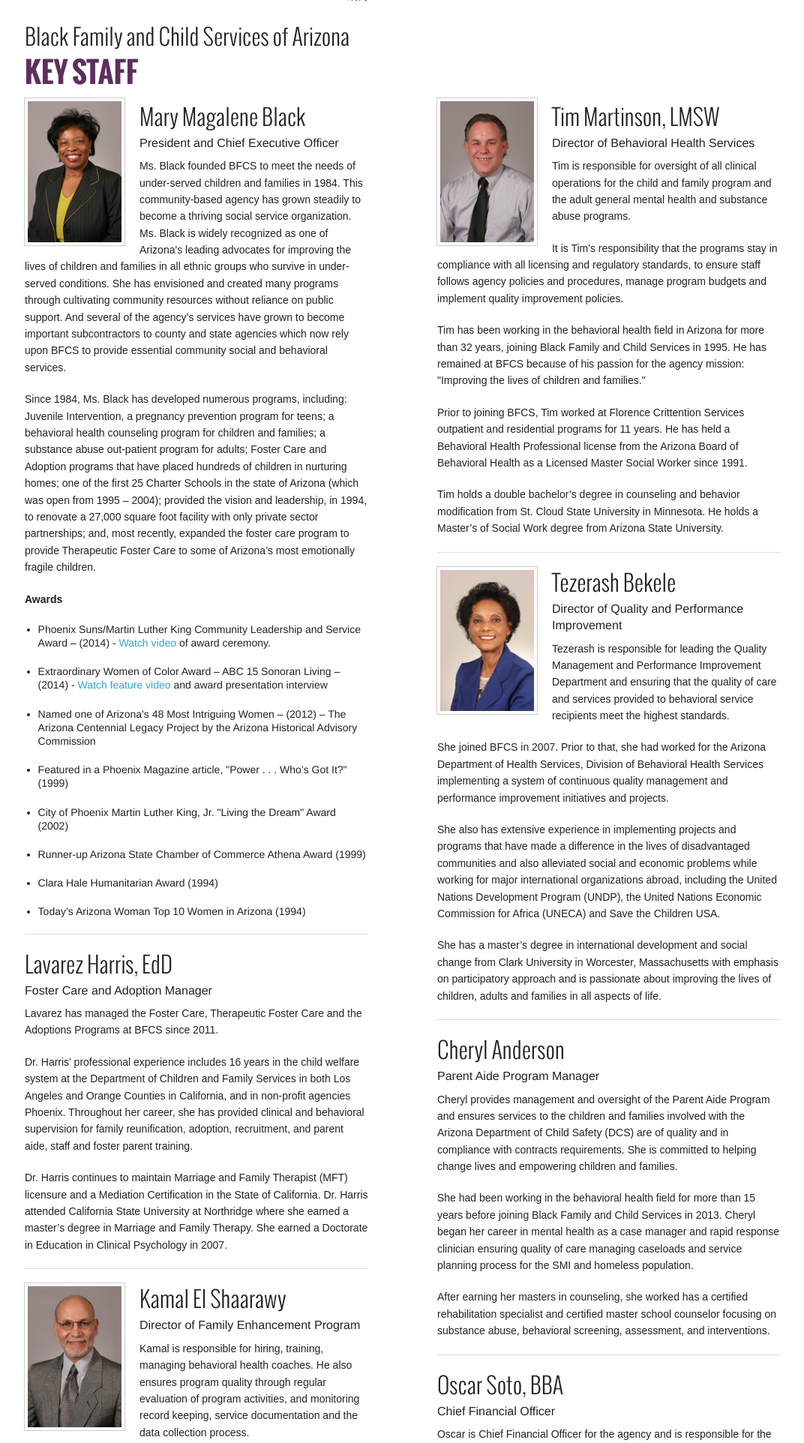
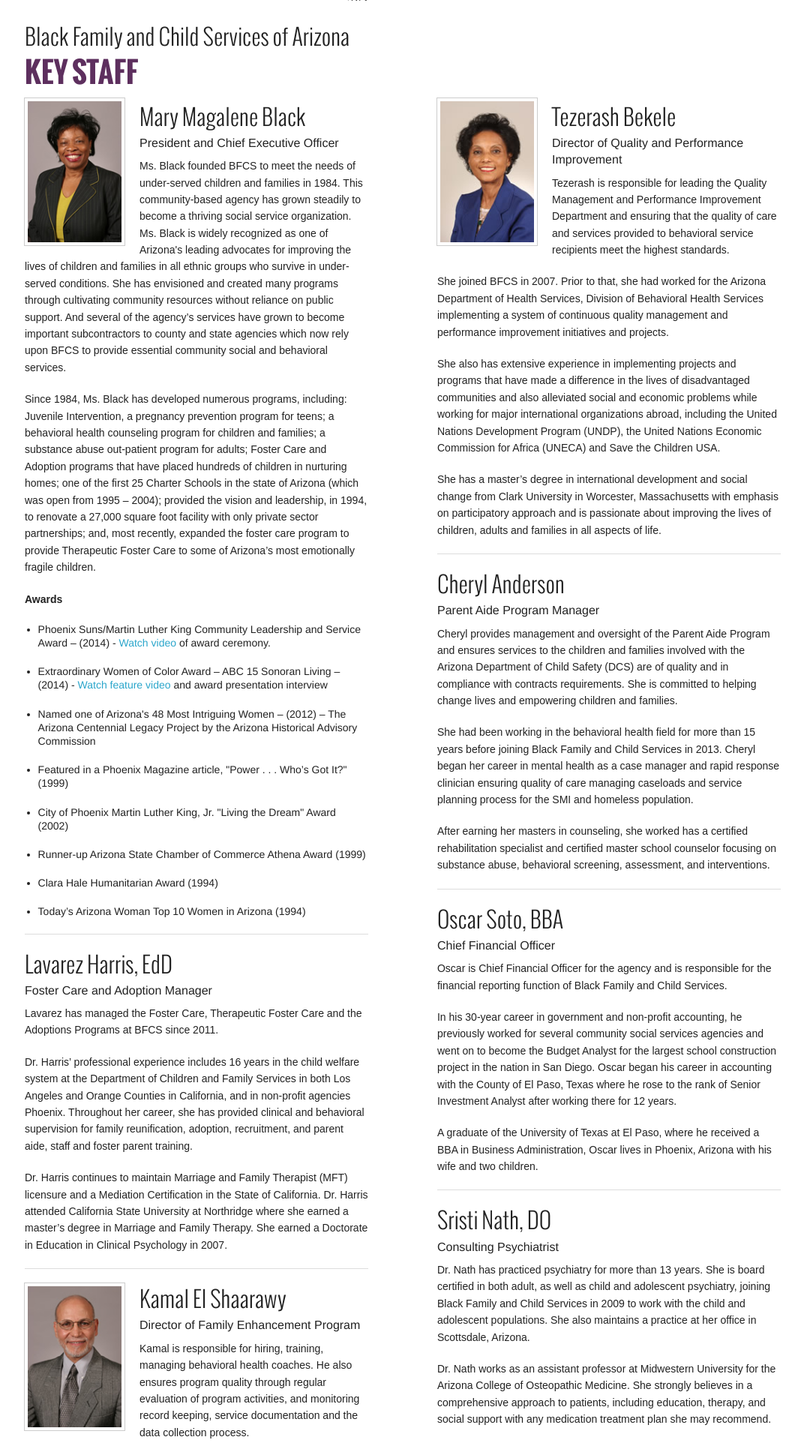
Before and after one commit to kristenzirkler/bfcs-site, a PHP site: page /staff.php in a window 1280 px wide. Shown: the part 125-2049 px from the top of the page at 75% size, without its empty margins (57-1129 px from the left). Run offline with PHP 8.4, Linux system fonts and the light colour scheme.

Commit message:
removed tim

```diff
--- a/staff.php
+++ b/staff.php
@@ -77,16 +77,6 @@
       <hr>
   	</div>
   	<div class="large-5 columns left large-offset-1">
-      <img src="img/staff/staff_tim_martinson.jpg" alt="Tim Martinson" class="th" style="float:left;margin-right:20px;width:133px;height=200px;" />
-      <h4>Tim Martinson, LMSW</h4>
-      <h6>Director of Behavioral Health Services</h6>
-      <p>Tim is responsible for oversight of all clinical operations for the child and family program and the adult general mental health and substance abuse programs.</p>
-      <p>It is Tim's responsibility that the programs stay in compliance with all licensing and regulatory standards, to ensure staff follows agency policies and procedures, manage program budgets and implement quality improvement policies.</p>
-      <p>Tim has been working in the behavioral health field in Arizona for more than 32 years, joining Black Family and Child Services in 1995. He has remained at BFCS because of his passion for the agency mission: "Improving the lives of children and families."</p>
-      <p>Prior to joining BFCS, Tim worked at Florence Crittention Services outpatient and residential programs for 11 years. He has held a Behavioral Health Professional license from the Arizona Board of Behavioral Health as a Licensed Master Social Worker since 1991.</p>
-      <p>Tim holds a double bachelor’s degree in counseling and behavior modification from St. Cloud State University in Minnesota. He holds a Master’s of Social Work degree from Arizona State University.</p>
-
-      <hr>
       <img src="img/staff/Tez_Bekele.jpg" alt="Tezerash Bekele" class="th" style="float:left;margin-right:20px;width:133px;height=200px;" />
       <h4>Tezerash Bekele</h4>
       <h6>Director of Quality and Performance Improvement</h6>
```
